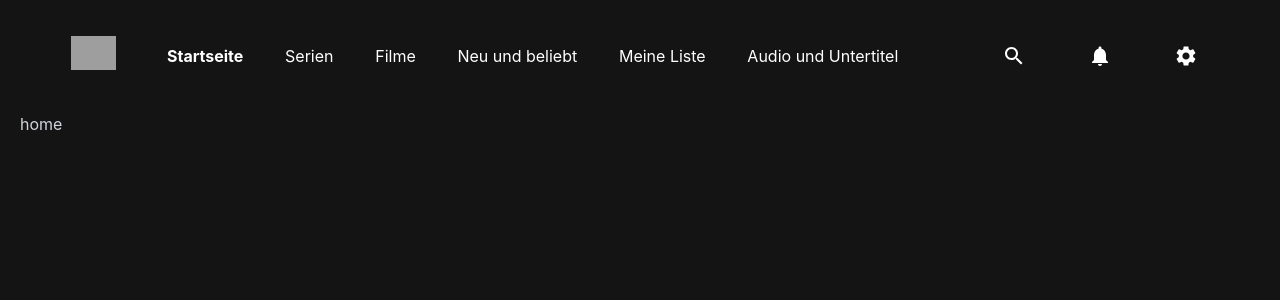
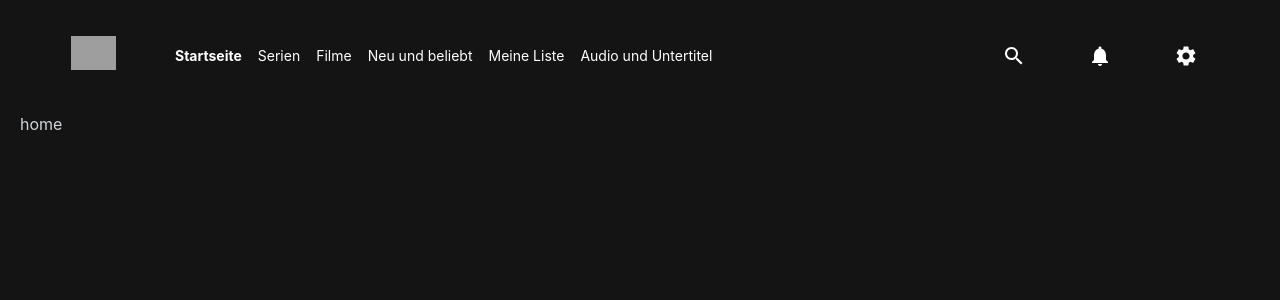
Before and after one commit to romanzuch/netflix-nextjs-clone, a Next.js app: page / in a window 1280 px wide. Shown: the top 300 px of the page. Built offline with nearby package versions, Linux system fonts and the light colour scheme; grey boxes are pictures that could not be loaded.

Commit message:
💡Changed the font size

```diff
--- a/components/header/navigationSection.js
+++ b/components/header/navigationSection.js
@@ -4,26 +4,26 @@ import { useRouter } from 'next/router';
 function NavigationSection() {
     const router = useRouter();
     return (
-        <>
+        <div className='text-sm'>
             <Link href='/'>
-                <a className={router.pathname == "/" ? "font-bold" : ""}>Startseite</a>
+                <a className={router.pathname == "/" ? "font-bold px-2" : "px-2"}>Startseite</a>
             </Link>
             <Link href='/serien'>
-                <a className={router.pathname == "/serien" ? "font-bold" : ""}>Serien</a>
+                <a className={router.pathname == "/serien" ? "font-bold px-2" : "px-2"}>Serien</a>
             </Link>
             <Link href='/filme'>
-                <a className={router.pathname == "/filme" ? "font-bold" : ""}>Filme</a>
+                <a className={router.pathname == "/filme" ? "font-bold px-2" : "px-2"}>Filme</a>
             </Link>
             <Link href='/neu'>
-                <a className={router.pathname == "/neu" ? "font-bold" : ""}>Neu und beliebt</a>
+                <a className={router.pathname == "/neu" ? "font-bold px-2" : "px-2"}>Neu und beliebt</a>
             </Link>
             <Link href='/meins'>
-                <a className={router.pathname == "/meins" ? "font-bold" : ""}>Meine Liste</a>
+                <a className={router.pathname == "/meins" ? "font-bold px-2" : "px-2"}>Meine Liste</a>
             </Link>
             <Link href='/audio'>
-                <a className={router.pathname == "/audio" ? "font-bold" : ""}>Audio und Untertitel</a>
+                <a className={router.pathname == "/audio" ? "font-bold px-2" : "px-2"}>Audio und Untertitel</a>
             </Link>
-        </>
+        </div>
     )
 }
 
```
